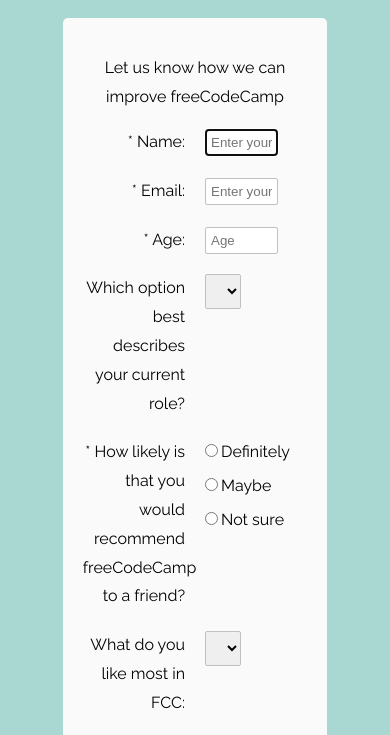
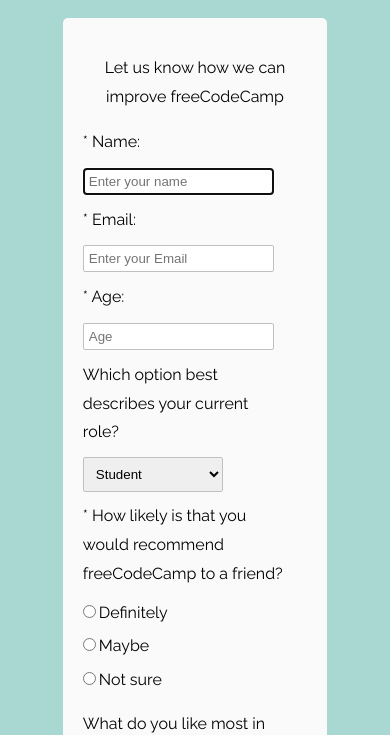
Before and after one commit to LiTAooooo/FreeCodeCamp-Projects, a plain HTML site: page Responsive Web Design Projects/Pro2-Build a Survey Form/solution2-flexbox/index.html in a window 390 px wide. Shown: the part 82-817 px from the top of the page. Drawn offline with Linux system fonts and the light colour scheme.

Commit message:
Add responsive design for RWDP-Pro2-solution2

```diff
--- a/Responsive Web Design Projects/Pro2-Build a Survey Form/solution2-flexbox/index.html
+++ b/Responsive Web Design Projects/Pro2-Build a Survey Form/solution2-flexbox/index.html
@@ -38,7 +38,7 @@
     		    </select>
             </div>
 
-    		<label for="radio-list" class="column-first">* How likely is that you would recommend<br>freeCodeCamp to a friend?</label>
+    		<label for="radio-list" class="column-first">* How likely is that you would recommend freeCodeCamp to a friend?</label>
     		<ul id="radio-list">
     			<li><input type="radio" name="posibility" value="definitely" id="definitely" required><label for="definitely">Definitely</label></li>
     			<li><input type="radio" name="posibility" value="maybe" id="maybe" required><label for="maybe">Maybe</label></li>
--- a/Responsive Web Design Projects/Pro2-Build a Survey Form/solution2-flexbox/style.css
+++ b/Responsive Web Design Projects/Pro2-Build a Survey Form/solution2-flexbox/style.css
@@ -5,6 +5,7 @@
 }
 
 body {
+	min-width: 350px;
 	background-color: rgb(169,215,209);
 }
 
@@ -82,7 +83,7 @@
 
 #select-like,
 #select-role {
-	width: 35%;
+	width: 140px;
 	padding: 8px;
 }
 
@@ -94,3 +95,23 @@
 	margin-right: 20px;
 	text-align: right;
 }
+
+@media screen and (max-width: 770px) {
+    #form-container > * {
+    	width: 100%;
+    	margin-bottom: 10px;
+    }
+
+	.column-first {
+		text-align: left;
+	}
+}
+
+@media screen and (max-width: 500px) {
+	#input-name,
+	#input-email,
+	#input-age,
+	#textarea {
+		width: 80%;
+	}
+}
```
